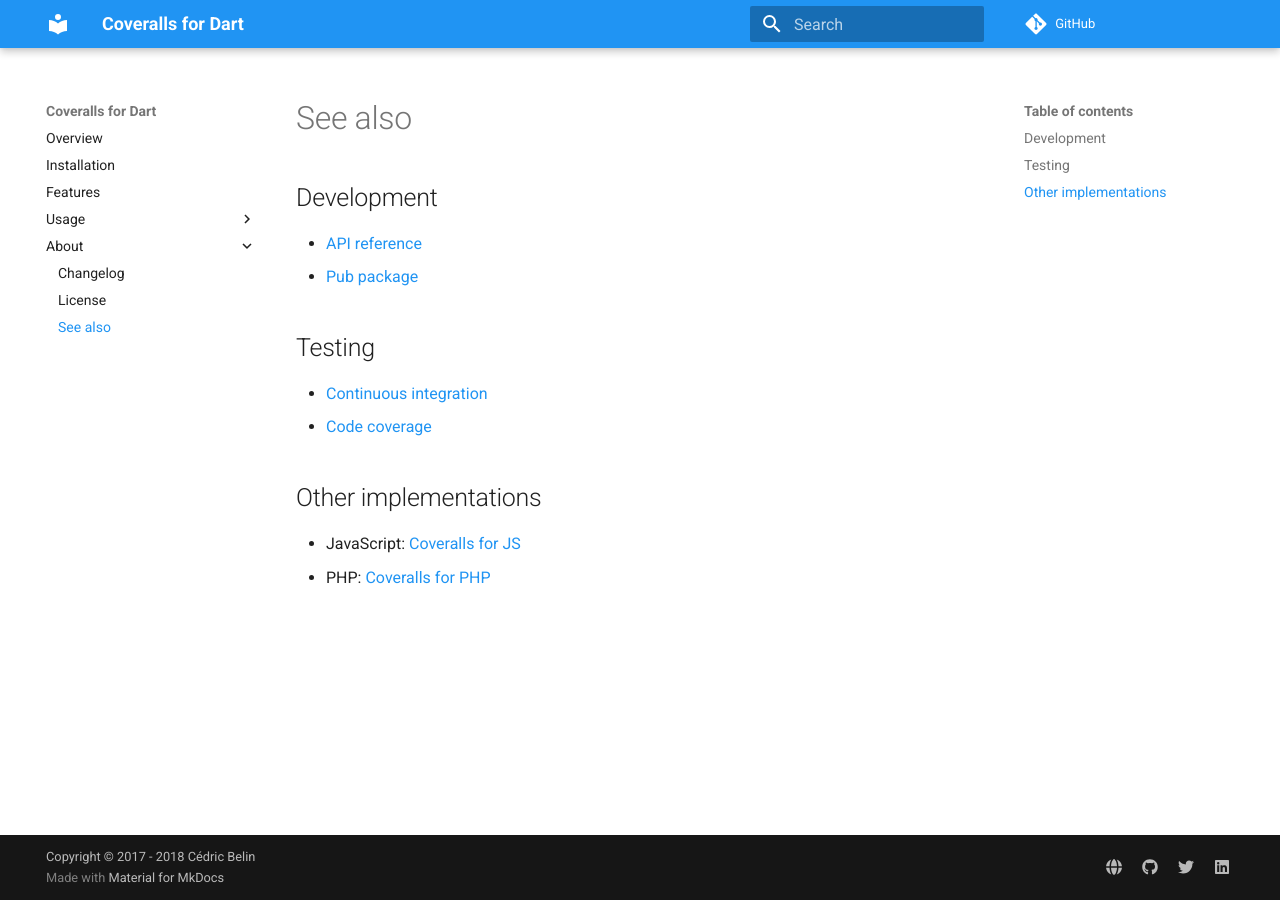
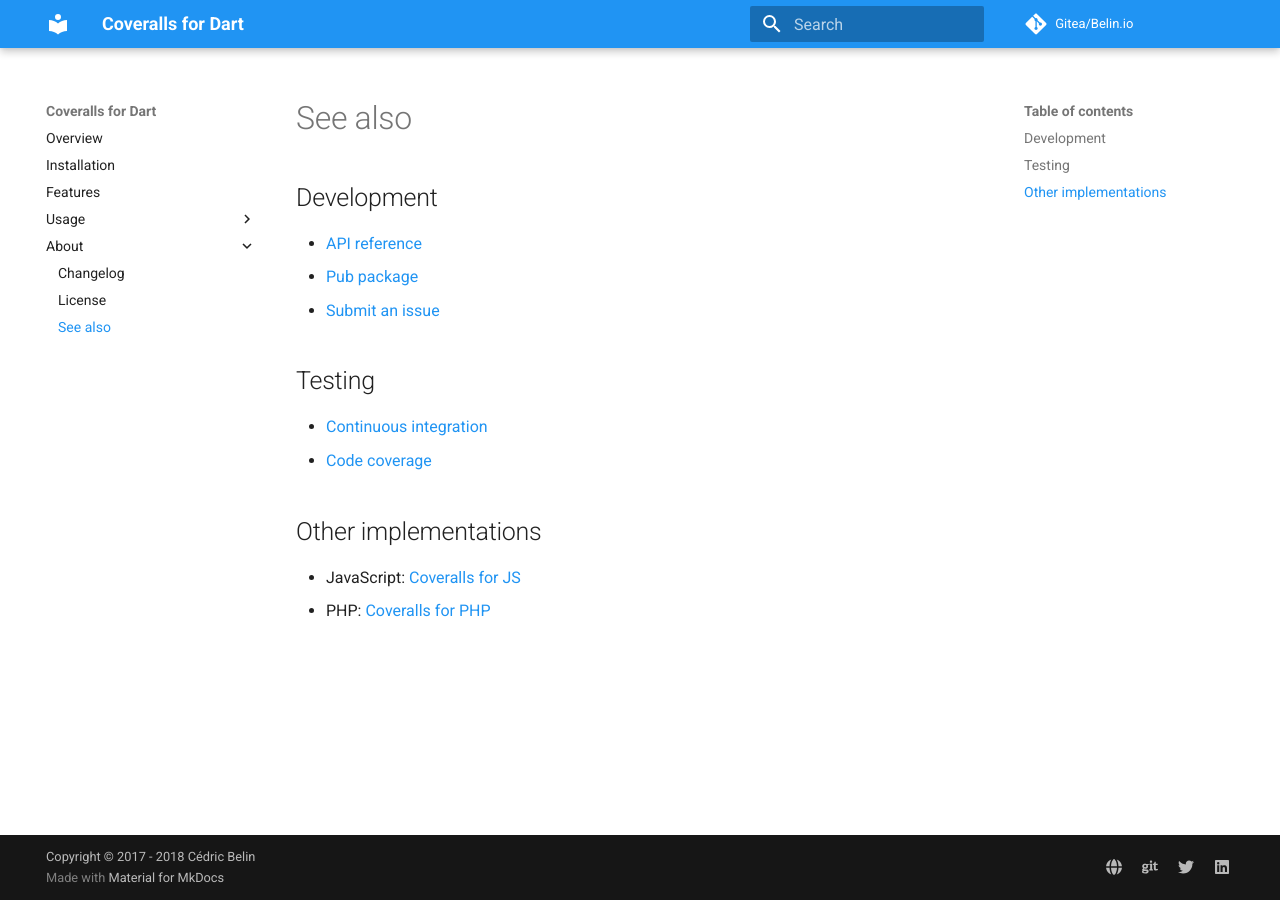
Before and after one commit to dnfield/coveralls.dart, an MkDocs documentation site: the page built from doc/about/see_also.md, in a window 1280 px wide. Built offline with MkDocs 1.6.1 and Material for MkDocs 9.7.7, drawn with Linux system fonts in a browser that asks for light colours; comment, search, counter and statistics services are not loaded.

```diff
--- a/doc/about/see_also.md
+++ b/doc/about/see_also.md
@@ -3,6 +3,7 @@
 ## Development
 - [API reference](https://dev.belin.io/coveralls.dart/api)
 - [Pub package](https://pub.dartlang.org/packages/coveralls)
+- [Submit an issue](https://git.belin.io/cedx/coveralls.dart/issues)
 
 ## Testing
 - [Continuous integration](https://travis-ci.com/cedx/coveralls.dart)
--- a/mkdocs.yml
+++ b/mkdocs.yml
@@ -6,9 +6,9 @@ site_url: https://dev.belin.io/coveralls.dart
 docs_dir: doc
 site_dir: web
 
-repo_name: GitHub
-repo_url: https://github.com/cedx/coveralls.dart
-edit_uri: ''
+repo_name: Gitea/Belin.io
+repo_url: https://git.belin.io/cedx/coveralls.dart
+edit_uri: _edit/master/doc/
 
 copyright: Copyright &copy; 2017 - 2018 Cédric Belin
 google_analytics:
@@ -18,7 +18,7 @@ google_analytics:
 extra:
   social:
   - {type: globe, link: 'https://belin.io'}
-  - {type: github, link: 'https://github.com/cedx'}
+  - {type: git, link: 'https://git.belin.io/cedx'}
   - {type: twitter, link: 'https://twitter.com/cedxbelin'}
   - {type: linkedin, link: 'https://linkedin.com/in/cedxbelin'}
 
```
Also changed, not shown: README.md (+6 -3 lines).
